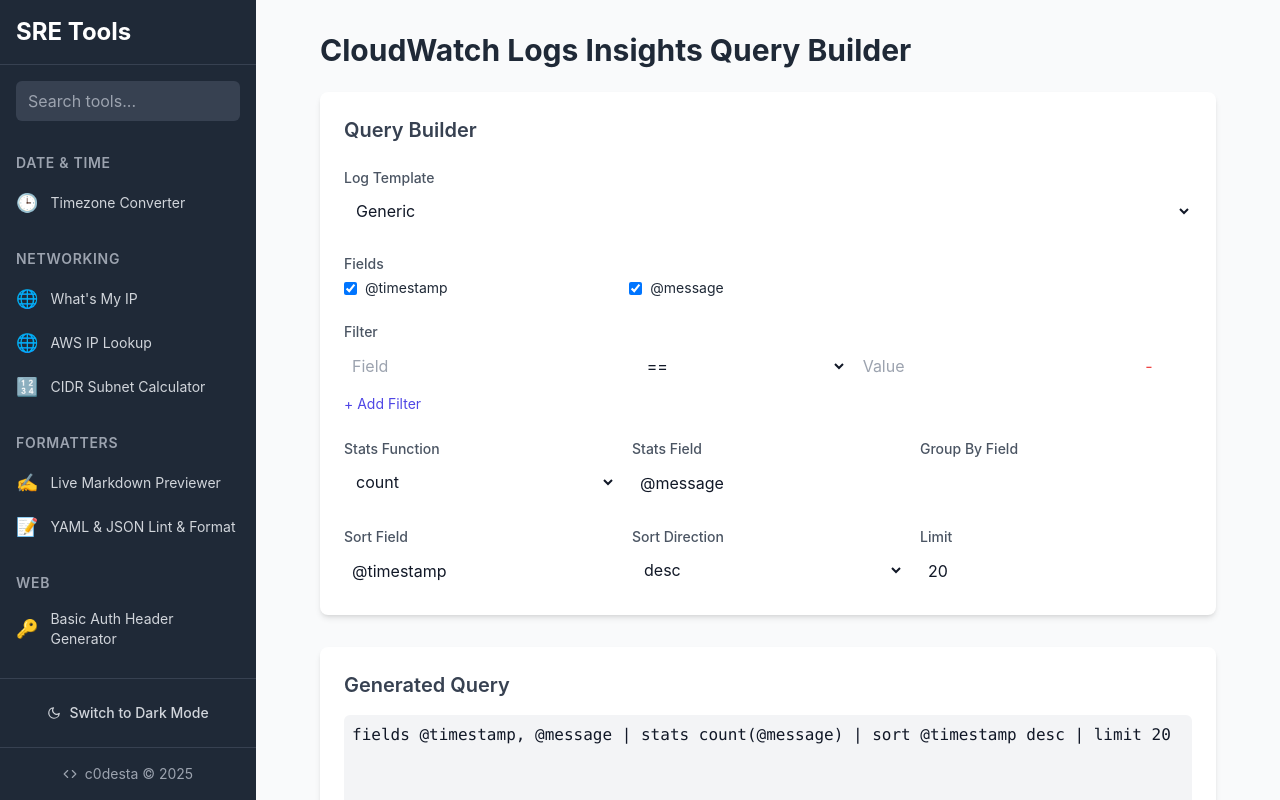
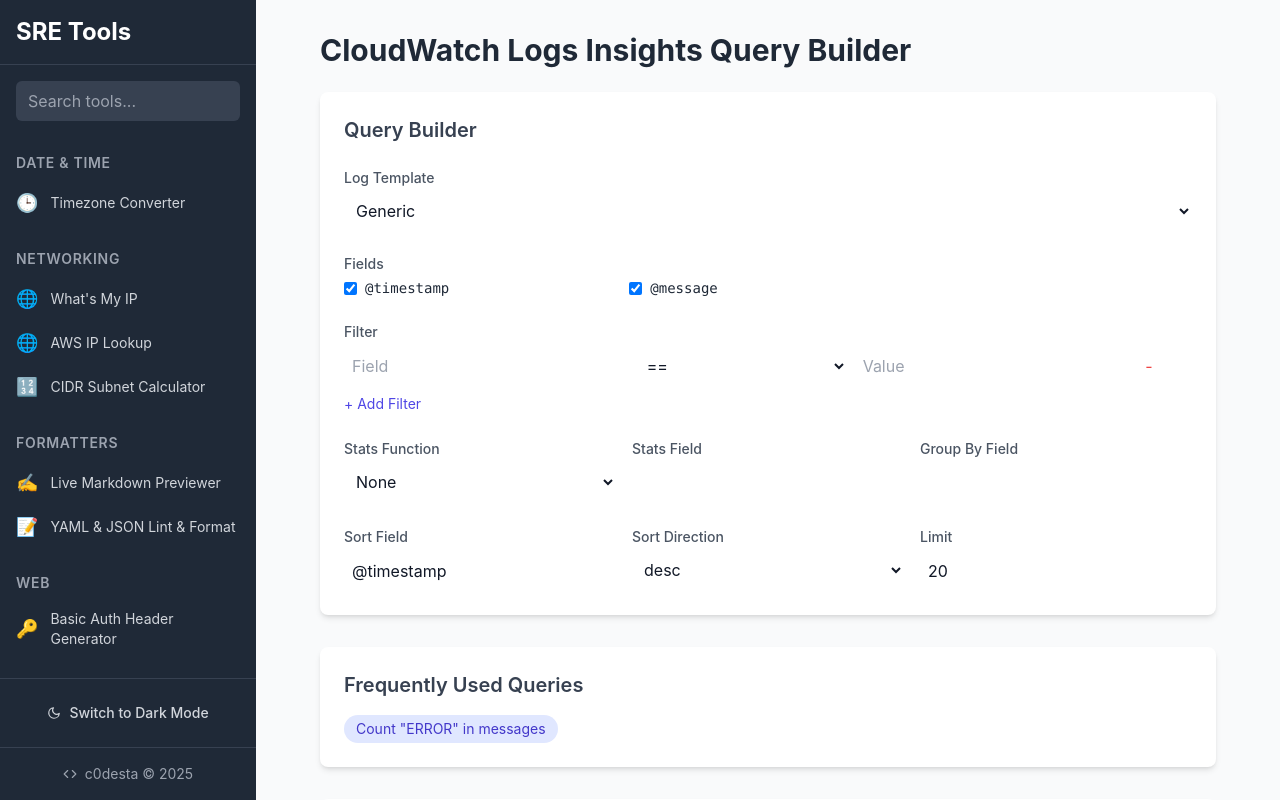
Before and after one commit to c0desta/sre-tools, a React (Create React App) app: page /cloudwatch-insights-query-builder in a window 1280 px wide. Built offline with nearby package versions, Linux system fonts and the light colour scheme.

Commit message:
feat: add frequently used queries and additional fields for CloudWatch logs

```diff
--- a/src/components/tools/CloudWatchInsightsQueryBuilder.tsx
+++ b/src/components/tools/CloudWatchInsightsQueryBuilder.tsx
@@ -5,14 +5,93 @@
     fields: ['@timestamp', '@message'],
   },
   alb: {
-    fields: ['@timestamp', 'elb_status_code', 'client_ip', 'request', 'target_group_arn'],
+    fields: ['@timestamp', 'elb_status_code', 'client_ip', 'request', 'target_group_arn', 'user_agent'],
   },
   cloudfront: {
-    fields: ['@timestamp', 'cs-method', 'cs-uri-stem', 'sc-status', 'c-ip', 'x-edge-location'],
+    fields: ['@timestamp', '`cs-method`', '`cs-uri-stem`', '`sc-status`', '`c-ip`', '`x-edge-location`', '`cs(User-Agent)`', '`x-edge-result-type`'],
   },
 };
 
 type LogType = keyof typeof LOG_TEMPLATES;
+
+const FREQUENT_QUERIES: Record<LogType, { name: string; state: any }[]> = {
+  alb: [
+    {
+      name: 'Top 10 Client IPs',
+      state: {
+        stats: { func: 'count', field: '*', by: 'client_ip' },
+        sort: { field: 'count(*)', dir: 'desc' },
+        limit: 10,
+        fields: ['client_ip', 'count(*)'],
+        filters: [],
+      },
+    },
+    {
+      name: 'Top 10 User Agents',
+      state: {
+        stats: { func: 'count', field: '*', by: 'user_agent' },
+        sort: { field: 'count(*)', dir: 'desc' },
+        limit: 10,
+        fields: ['user_agent', 'count(*)'],
+        filters: [],
+      },
+    },
+    {
+      name: 'HTTP Status Code Counts',
+      state: {
+        stats: { func: 'count', field: '*', by: 'elb_status_code' },
+        sort: { field: 'elb_status_code', dir: 'asc' },
+        limit: 50,
+        fields: ['elb_status_code', 'count(*)'],
+        filters: [],
+      },
+    },
+  ],
+  cloudfront: [
+    {
+      name: 'Top 10 Client IPs',
+      state: {
+        stats: { func: 'count', field: '*', by: '`c-ip`' },
+        sort: { field: 'count(*)', dir: 'desc' },
+        limit: 10,
+        fields: ['`c-ip`', 'count(*)'],
+        filters: [],
+      },
+    },
+    {
+      name: 'Top 10 User Agents',
+      state: {
+        stats: { func: 'count', field: '*', by: '`cs(User-Agent)`' },
+        sort: { field: 'count(*)', dir: 'desc' },
+        limit: 10,
+        fields: ['`cs(User-Agent)`', 'count(*)'],
+        filters: [],
+      },
+    },
+    {
+      name: 'Cache Hit vs Miss',
+      state: {
+        stats: { func: 'count', field: '*', by: '`x-edge-result-type`' },
+        sort: { field: '`x-edge-result-type`', dir: 'asc' },
+        limit: 10,
+        fields: ['`x-edge-result-type`', 'count(*)'],
+        filters: [],
+      },
+    },
+  ],
+  generic: [
+    {
+      name: 'Count "ERROR" in messages',
+      state: {
+        filters: [{ field: '@message', op: '=~', value: 'ERROR', id: 0 }],
+        stats: { func: 'count', field: '*', by: '' },
+        sort: { field: '@timestamp', dir: 'desc' },
+        limit: 20,
+        fields: ['@timestamp', '@message'],
+      },
+    },
+  ],
+};
 
 const CloudWatchInsightsQueryBuilder: React.FC = () => {
   const [query, setQuery] = useState('');
@@ -25,35 +104,31 @@
 
   useEffect(() => {
     setFields(LOG_TEMPLATES[logType].fields);
+    // Reset builder when log type changes
+    applyCannedQuery({});
   }, [logType]);
 
   useEffect(() => {
     const queryParts: string[] = [];
-
-    if (fields.length > 0) {
-      queryParts.push(`fields ${fields.join(', ')}`);
-    }
-
+    if (fields.length > 0) queryParts.push(`fields ${fields.join(', ')}`);
     const activeFilters = filters.filter(f => f.field && f.value);
-    if (activeFilters.length > 0) {
-      queryParts.push(`filter ${activeFilters.map(f => `${f.field} ${f.op} "${f.value}"`).join(' and ')}`);
-    }
-
+    if (activeFilters.length > 0) queryParts.push(`filter ${activeFilters.map(f => `${f.field} ${f.op} "${f.value}"`).join(' and ')}`);
     if (stats.func && stats.field) {
       const byClause = stats.by ? ` by ${stats.by}` : '';
       queryParts.push(`stats ${stats.func}(${stats.field})${byClause}`);
     }
-
-    if (sort.field && sort.dir) {
-      queryParts.push(`sort ${sort.field} ${sort.dir}`);
-    }
-
-    if (limit > 0) {
-      queryParts.push(`limit ${limit}`);
-    }
-
+    if (sort.field && sort.dir) queryParts.push(`sort ${sort.field} ${sort.dir}`);
+    if (limit > 0) queryParts.push(`limit ${limit}`);
     setQuery(queryParts.join(' | '));
   }, [fields, filters, stats, sort, limit]);
+
+  const applyCannedQuery = (state: any) => {
+    setFields(state.fields || LOG_TEMPLATES[logType].fields);
+    setFilters(state.filters || [{ field: '', op: '==', value: '', id: Date.now() }]);
+    setStats(state.stats || { func: '', field: '', by: '' });
+    setSort(state.sort || { field: '@timestamp', dir: 'desc' });
+    setLimit(state.limit || 20);
+  };
 
   const handleFilterChange = (index: number, field: string, value: any) => {
     const newFilters = [...filters];
@@ -87,7 +162,7 @@
               {LOG_TEMPLATES[logType].fields.map(field => (
                 <label key={field} className="flex items-center space-x-2">
                   <input type="checkbox" checked={fields.includes(field)} onChange={() => setFields(prev => prev.includes(field) ? prev.filter(f => f !== field) : [...prev, field])} className="rounded" />
-                  <span className="text-sm text-gray-800 dark:text-gray-200">{field}</span>
+                  <span className="text-sm text-gray-800 dark:text-gray-200 font-mono">{field}</span>
                 </label>
               ))}
             </div>
@@ -112,7 +187,7 @@
             <div>
               <label className="block text-sm font-medium text-gray-600 dark:text-gray-300">Stats Function</label>
               <select value={stats.func} onChange={e => setStats(s => ({...s, func: e.target.value}))} className="mt-1 w-full p-2 border-gray-300 dark:border-gray-600 rounded-md bg-white dark:bg-gray-700 text-gray-900 dark:text-gray-200">
-                <option>count</option><option>sum</option><option>avg</option><option>min</option><option>max</option>
+                <option value="">None</option><option>count</option><option>sum</option><option>avg</option><option>min</option><option>max</option>
               </select>
             </div>
             <div>
@@ -145,6 +220,21 @@
         </div>
 
         <div className="mt-8 bg-white dark:bg-gray-800 rounded-lg shadow-md p-6">
+          <h2 className="text-xl font-semibold mb-4 text-gray-700 dark:text-gray-200">Frequently Used Queries</h2>
+          <div className="flex flex-wrap gap-2">
+            {FREQUENT_QUERIES[logType].map(cannedQuery => (
+              <button
+                key={cannedQuery.name}
+                onClick={() => applyCannedQuery(cannedQuery.state)}
+                className="px-3 py-1 bg-indigo-100 text-indigo-700 rounded-full text-sm hover:bg-indigo-200 dark:bg-indigo-900 dark:text-indigo-300 dark:hover:bg-indigo-800"
+              >
+                {cannedQuery.name}
+              </button>
+            ))}
+          </div>
+        </div>
+
+        <div className="mt-8 bg-white dark:bg-gray-800 rounded-lg shadow-md p-6">
           <h2 className="text-xl font-semibold mb-4 text-gray-700 dark:text-gray-200">Generated Query</h2>
           <textarea
             readOnly
```
